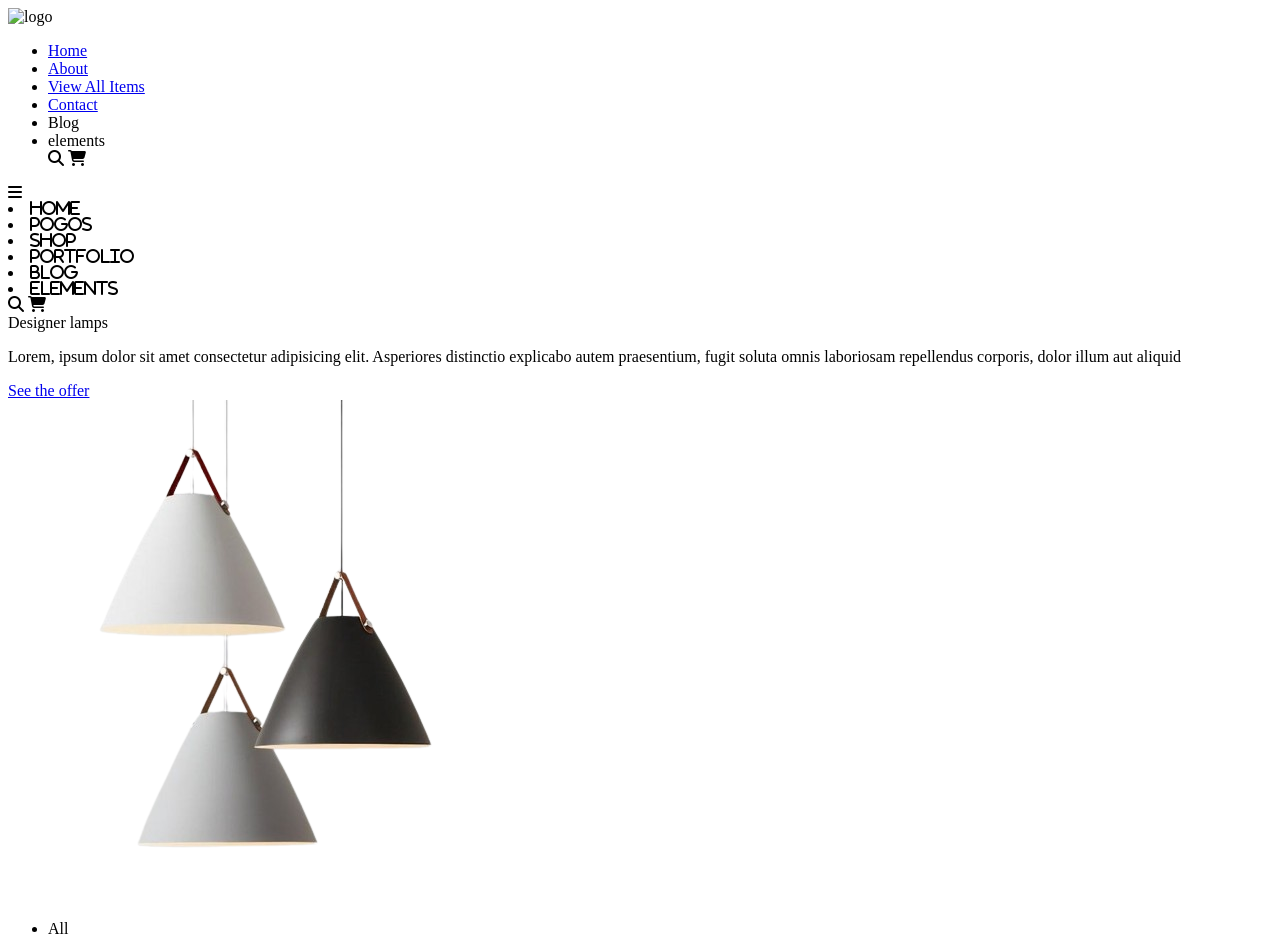
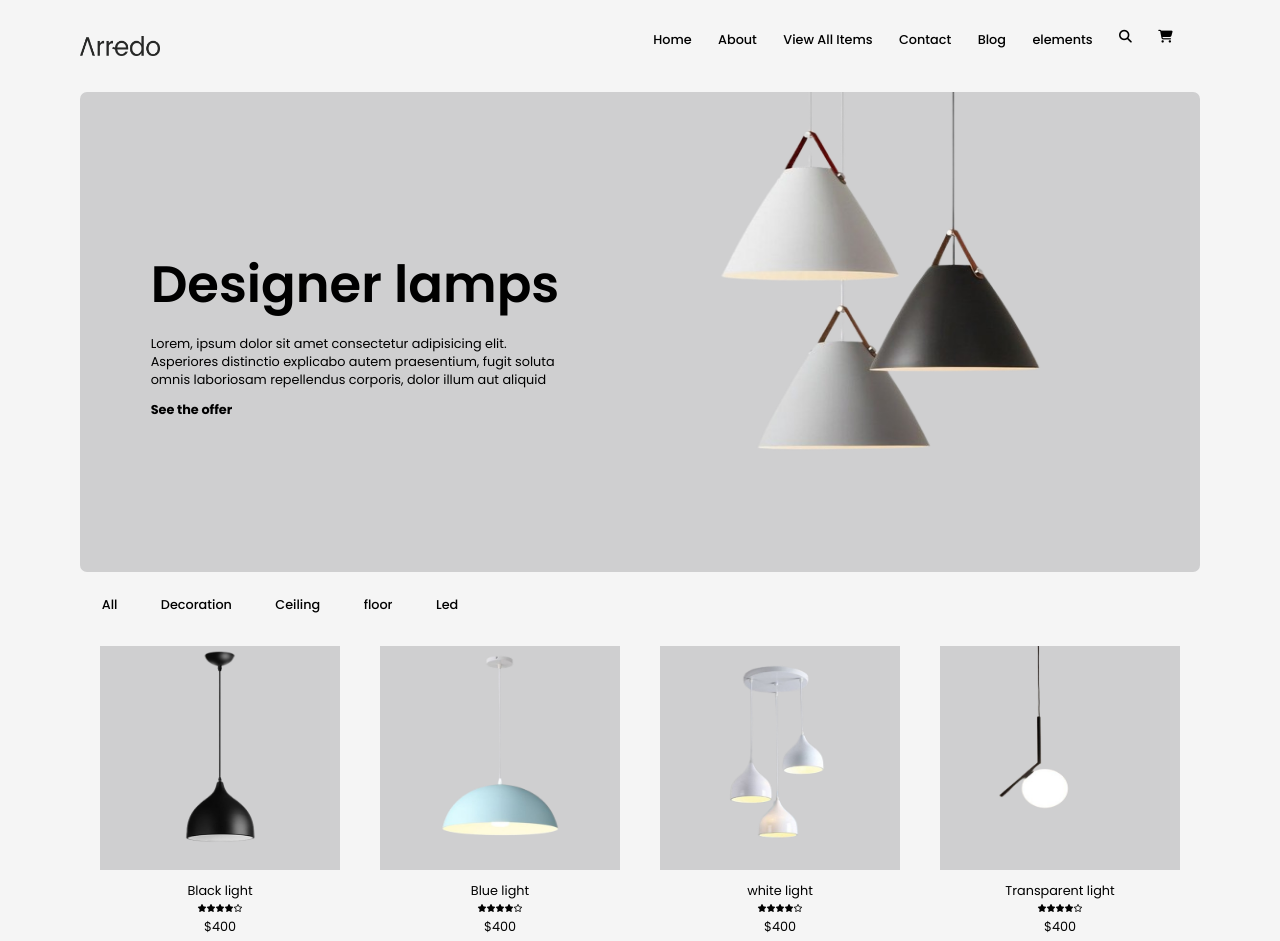
Before and after one commit to HillaryOwusu23/assignment, a website: page index.html in a window 1280 px wide. Shown: the top 941 px of the page. Drawn offline with nearby package versions, Linux system fonts and the light colour scheme; files that its build step writes are made by us from their sources; the site is published under a folder, as on GitHub Pages, so addresses that start at the root find nothing.

Commit message:
added . in front of urls

```diff
--- a/index.html
+++ b/index.html
@@ -4,7 +4,7 @@
     <meta charset="UTF-8" />
     <meta name="viewport" content="width=device-width, initial-scale=1.0" />
     <title>Document</title>
-    <link rel="stylesheet" href="/css/index.css" />
+    <link rel="stylesheet" href="./css/index.css" />
     <script
       src="https://kit.fontawesome.com/6565e8edc1.js"
       crossorigin="anonymous"
@@ -14,7 +14,7 @@
     <div class="container" id="home">
       <nav class="nav-bar display-f justify-space-between align-center">
         <div class="container justify-space-between  display-f">
-          <img src="/img/landing-slider-img-15.png" class="img mt-2" alt="logo" />
+          <img src="./img/landing-slider-img-15.png" class="img mt-2" alt="logo" />
           <div class="nav_container display-f align-center justify-space-between">
             <ul
             class="font-md ul display-f justify-space-around font-medium"
```
